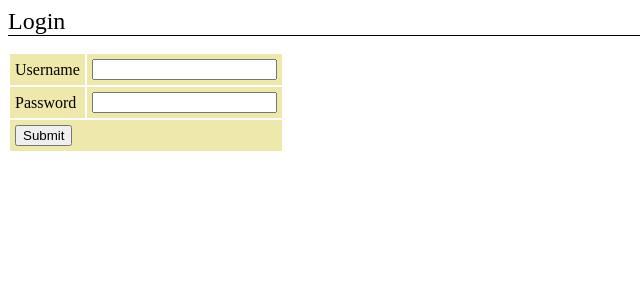
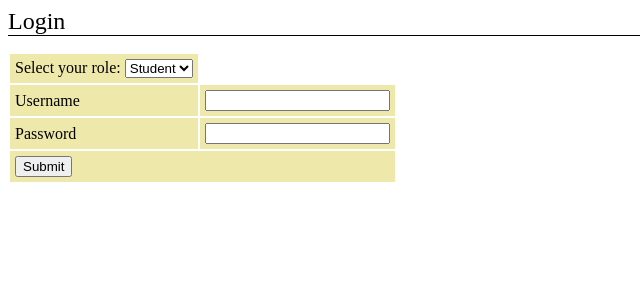
Before and after one commit to j1em1n/BIOS-Bidding-System, a PHP site: page /login.php in a window 1280 px wide. Shown: the top 300 px of the page, without its empty margins (0-640 px from the left). Run offline with PHP 8.4, Linux system fonts and the light colour scheme.

Commit message:
add UI changes (admin/student dropdown list) to login.php
Co-Authored-By: huisinnnn <huisinnnn@users.noreply.github.com>

```diff
--- a/app/login.php
+++ b/app/login.php
@@ -9,10 +9,12 @@ if ( isset($_GET['error']) ) {
     $username = $_POST['userid'];
     $password = $_POST['password'];
 
-    $dao = new StudentDAO();
-    $user = $dao->retrieve($username);
+//Validation for student
+if($_POST['role'] == "Student"){
+    $studentDAO = new StudentDAO();
+    $stud = $studentDAO->retrieve($username);
 
-    if ( $user != null && $user->authenticate($password) ) {
+    if ( $stud != null && $stud->authenticate($password) ) {
         $_SESSION['userid'] = $username;
         header("Location: index.php");
         return;
@@ -20,6 +22,28 @@ if ( isset($_GET['error']) ) {
     } else {
         $error = 'Incorrect username or password!';
     }
+} else{
+    //Validation for admin
+    $adminDAO = new AdminDAO();
+    $admin = $adminDAO->retrieve($username);
+
+    //Get the hashedpassword from database
+    $hashed = $adminDAO->getHashedPassword($username);
+
+    //Verify whether the password given is correct using hashedpassword
+    $status = password_verify($password,$hashed);
+
+    if ( $admin != null && $status ) {
+        $_SESSION['userid'] = $username;
+        //bidding_admin = admin home page? can be change ltr on
+        header("Location: bidding_admin.php");
+        return;
+
+    } else {
+        $error = 'Incorrect username or password!';
+    }
+}
+
 
 
 }
@@ -33,6 +57,14 @@ if ( isset($_GET['error']) ) {
         <h1>Login</h1>
         <form method='POST' action='login.php'>
             <table>
+                <tr>
+                    <td>Select your role:
+                        <select name='role'>
+                            <option value='Student' selected>Student</option>
+                            <option value='Admin'>Admin</option>
+                        </select>
+                    </td>
+                </tr>
                 <tr>
                     <td>Username</td>
                     <td>
```
